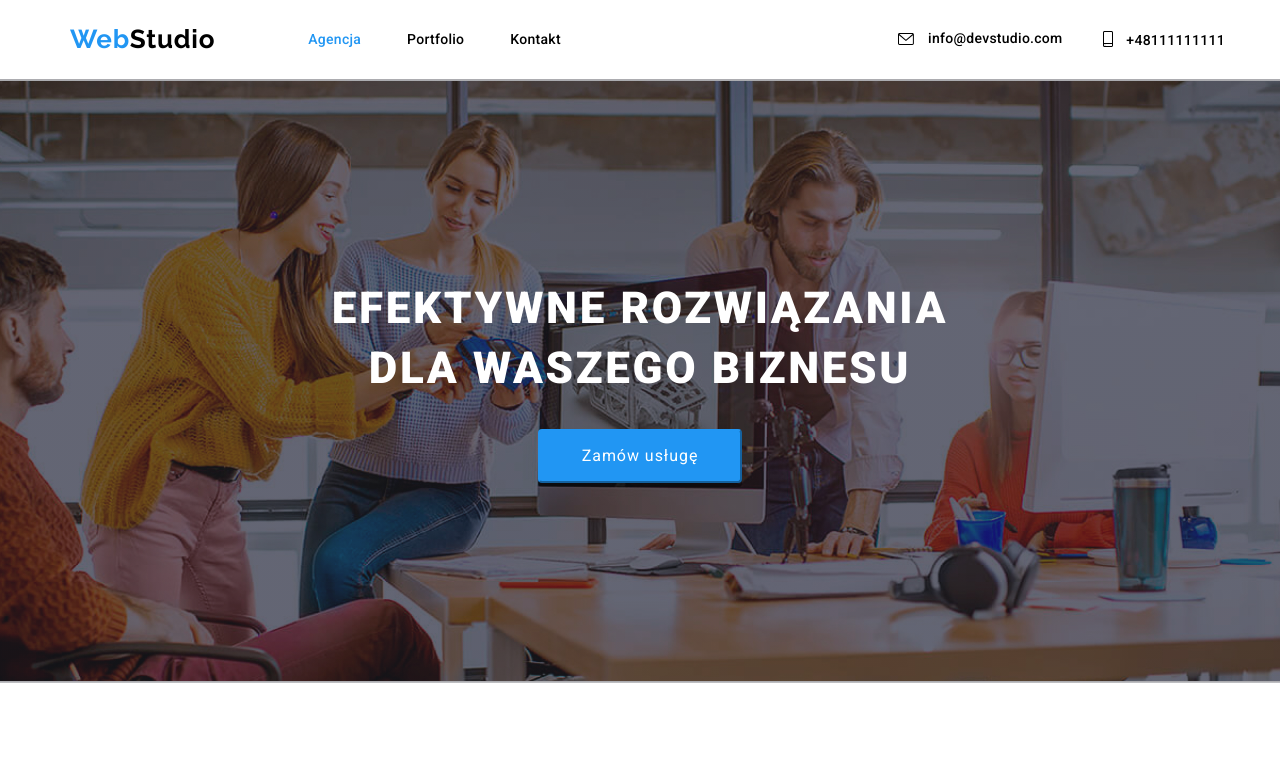
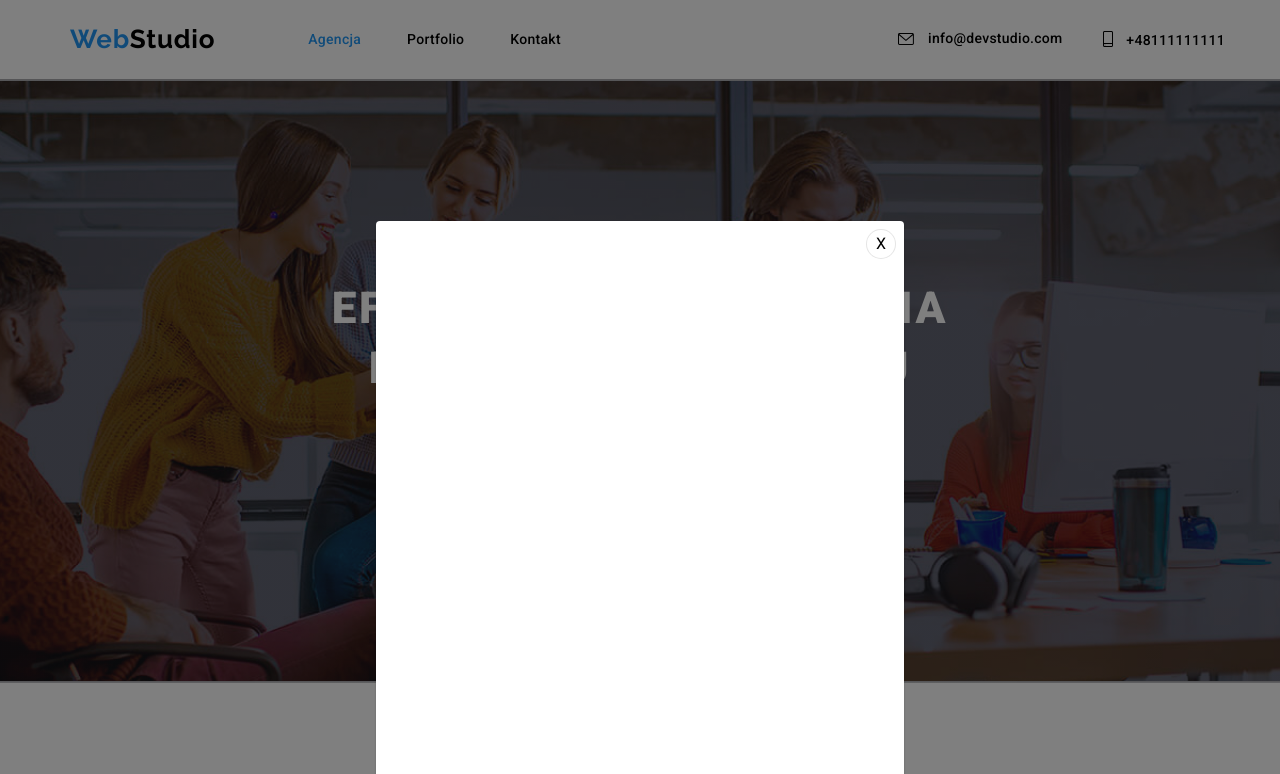
Before and after one commit to PawelMajewskiPolska/goit-markup-hw-05, a plain HTML site: page index.html in a window 1280 px wide. Both pictures are taken after a click on the button "Zamów usługę". Shown: the top 774 px of the page. Drawn offline with nearby package versions, Linux system fonts and the light colour scheme.

Commit message:
Modal window finished

```diff
--- a/css/style.css
+++ b/css/style.css
@@ -733,3 +733,49 @@ body {
 	letter-spacing: 0.03em;
 	color: var(--brand-color1);
 }
+
+/* Okno modalne: */
+
+.backdrop {
+	/* display: flex; */
+	position: fixed;
+	left: 0;
+	top: 0;
+	width: 100%;
+	height: 100%;
+	background-color: rgba(0 0 0 / 0.5);
+	transition: transform 0.25s;
+}
+
+.is-hidden {
+	transform: translateX(-100%);
+	visibility: hidden;
+	opacity: 0;
+	pointer-events: none;
+}
+
+.modal {
+	display: flex;
+	position: relative;
+	width: 528px;
+	height: 581px;
+	top: 221px;
+	margin: 0 auto;
+	background-color: var(--brand-color3);
+	box-shadow: 0px 1px 3px rgba(0, 0, 0, 0.12), 0px 1px 1px rgba(0, 0, 0, 0.14),
+		0px 2px 1px rgba(0, 0, 0, 0.2);
+	border-radius: 4px;
+	flex-direction: column;
+}
+
+.close-btn {
+	position: absolute;
+	cursor: pointer;
+	width: 30px;
+	height: 30px;
+	border-radius: 50%;
+	top: 8px;
+	right: 8px;
+	background: var(--brand-color3);
+	border: 1px solid rgba(0, 0, 0, 0.1);
+}
--- a/index.html
+++ b/index.html
@@ -63,7 +63,7 @@
 				<section class="container1">
 					<div class="main-title-background">
 						<h1 class="maintitle">EFEKTYWNE ROZWIĄZANIA DLA WASZEGO BIZNESU</h1>
-						<button class="colorbutton pointer" type="button">
+						<button class="colorbutton pointer" type="button" data-modal-open>
 							Zamów usługę
 						</button>
 					</div>
@@ -414,6 +414,15 @@
 							</div>
 				</div> <!-- koniec footerdetails -->
 			</footer>
+<div class="backdrop is-hidden" data-modal>
+	<div class="modal">
+		<button type="button" class="close-btn" data-modal-close>X</button>
+	</div>
+</div>
 
+
+
+
+			<script src="./js/modal.js"></script>
 	</body>
 </html>
--- /dev/null
+++ b/js/modal.js
@@ -0,0 +1,14 @@
+(() => {
+	const refs = {
+		openModalBtn: document.querySelector("[data-modal-open]"),
+		closeModalBtn: document.querySelector("[data-modal-close]"),
+		modal: document.querySelector("[data-modal]"),
+	};
+
+	refs.openModalBtn.addEventListener("click", toggleModal);
+	refs.closeModalBtn.addEventListener("click", toggleModal);
+
+	function toggleModal() {
+		refs.modal.classList.toggle("is-hidden");
+	}
+})();
```
